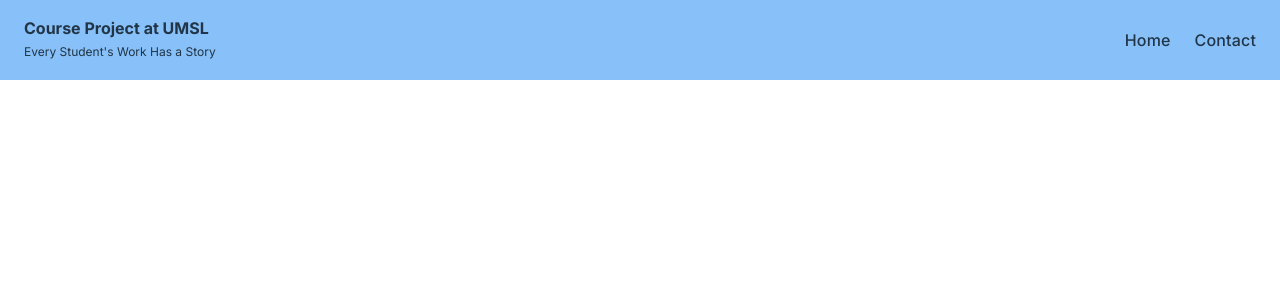
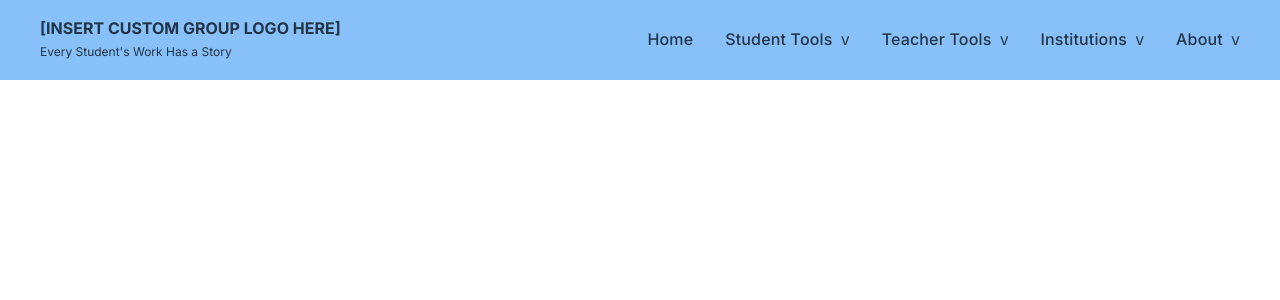
Before and after one commit to nvlodek/software-development-course-proj, a React (Create React App) app: page / in a window 1280 px wide. Shown: the top 300 px of the page. Built offline with nearby package versions, Linux system fonts and the light colour scheme.

Commit message:
navbar structure with dropdowns

```diff
--- a/src/components/Navbar.css
+++ b/src/components/Navbar.css
@@ -1,49 +1,108 @@
 .navbar {
     display: flex;
     align-items: center;
+    justify-content: space-between;
     background-color: var(--color-primary);
-    justify-content: space-between;
     height: var(--navbar-height);
     width: 100%;
     position: sticky;
     top: 0;
     z-index: 50;
     box-sizing: border-box;
-    padding: 0 24px;
+    padding: 0 40px;
+}
+
+/* Logo */
+.navbar-logo {
+    display: flex;
+    flex-direction: column;
 }
 
 .navbar-logo-title {
     font-weight: 700;
     font-size: 16px;
+    color: var(--color-text);
 }
 
 .navbar-logo-subtitle {
     font-size: 12px;
+    color: var(--color-text);
 }
 
+/* Nav Links */
 .navbar-links {
     display: flex;
     list-style: none;
-    gap: 24px;
+    gap: 32px;
+    margin: 0;
+    padding: 0;
 }
 
-.navbar-links a {
+.nav-item {
+    position: relative;
+}
+
+.nav-item a {
     text-decoration: none;
     color: var(--color-text);
     font-weight: var(--font-weight-nav);
     font-size: var(--font-size-base);
     letter-spacing: var(--letter-spacing-base);
+    white-space: nowrap;
 }
 
+/* Nav item hover highlight */
+.nav-item:hover > a {
+    background-color: white;
+    color: #1a73e8;
+    padding: 4px 12px;
+    border-radius: 4px;
+}
+
+.arrow {
+    font-size: 12px;
+    margin-left: 4px;
+}
+
+/* Dropdown */
+.dropdown {
+    position: absolute;
+    top: 100%;
+    left: 0;
+    background-color: white;
+    list-style: none;
+    padding: 8px 0;
+    margin: 0;
+    min-width: 200px;
+    box-shadow: 0 4px 12px rgba(0, 0, 0, 0.1);
+    z-index: 100;
+    border-radius: 4px;
+}
+
+.dropdown li a {
+    display: block;
+    padding: 10px 16px;
+    color: var(--color-text);
+    white-space: nowrap;
+    text-decoration: none;
+}
+
+.dropdown li a:hover {
+    background-color: #f0f7ff;
+    color: #1a73e8;
+}
+
+/* Hamburger */
 .hamburger {
     display: none;
     background: none;
     border: none;
     font-size: 24px;
     cursor: pointer;
+    color: var(--color-text);
 }
 
-/* mobile */
+/* Mobile */
 @media (max-width: 768px) {
     .navbar-links {
         display: none;
@@ -53,12 +112,21 @@
         left: 0;
         width: 100%;
         background-color: var(--color-primary);
+        padding: 16px;
+        gap: 16px;
     }
-    .navbar-links.open{
+
+    .navbar-links.open {
         display: flex;
     }
+
     .hamburger {
         display: block;
-        margin-left: auto;
+    }
+
+    .dropdown {
+        position: static;
+        box-shadow: none;
+        padding-left: 16px;
     }
 }
--- a/src/components/Navbar.jsx
+++ b/src/components/Navbar.jsx
@@ -1,19 +1,81 @@
 import React, { useState } from 'react';
 import './Navbar.css'
 
+
+const navLinks = [
+    { label: 'Home', href:'/'},
+    { label: 'Student Tools', dropdown: [
+            { label: 'Start Writing', href: '#'},
+            { label: 'Start Coding', href: '#'},
+            { label: 'Extension for Google Docs', href: '#'},
+            { label: 'Process Feedback Extension', href: '#'},
+            {label: 'Student Guides', href: '#'},
+        ],
+    },
+    { label: 'Teacher Tools', dropdown: [
+            { label: 'Create an Editor', href: '#'},
+            { label: 'Create an Assignment', href: '#'},
+            { label: 'Extension for Google Docs', href: '#'},
+            { label: 'Extension for LMS', href: '#'},
+            { label: 'Upcoming Webinar', href: '#'},
+            { label: 'Teacher Guides', href: '#'},
+        ],
+    },
+    { label: 'Institutions', dropdown: [
+            {label: 'Canvas Users', href: '#'},
+            {label: 'DTL Users', href: '#'},
+            {label: 'Moodle Users', href: '#'},
+            {label: 'Blackboard Users', href: '#'},
+            {label: 'Google Docs Users', href: '#'},
+            {label: 'LTI Access', href: '#'},
+            {label: 'Institutional Docs', href: '#'},
+        ],
+    },
+    { label: 'About', dropdown: [
+            { label: 'About the Project', href: '#'},
+            { label: 'Related Research', href: '#'},
+            { label: 'Team', href: '#'},
+            { label: 'Contact Us', href: '#'},
+        ],
+    },
+];
+
 function Navbar() {
     const [menuOpen, setMenuOpen] = useState(false);
+    const [activeDropdown, setActiveDropdown] = useState(null);
 
     return (
         <nav className = "navbar">
+            {/* Logo */}
             <div className='navbar-logo'>
-            <div className="navbar-logo-title">Course Project at UMSL</div>
+            <div className="navbar-logo-title">[INSERT CUSTOM GROUP LOGO HERE]</div>
             <div className="navbar-logo-subtitle">Every Student's Work Has a Story</div>
             </div>
-            <ul className={`navbar-links ${menuOpen ? 'open': ''}`}>
-              <li><a href="/">Home</a></li>
-                <li><a href="/contact">Contact</a> </li>
+            {/* Desktop links */}
+            <ul className={`navbar-links ${menuOpen ? 'open' : ''}`}>
+                {navLinks.map((link) =>
+                    <li
+                       key={link.label}
+                       className={`nav-item ${link.dropdown ? 'has-dropdown': ''}`}
+                       onMouseEnter={() => link.dropdown && setActiveDropdown(link.label)}
+                       onMouseLeave={() => setActiveDropdown(null)}
+                    >
+                        <a href={link.href || '#'}>
+                            {link.label} {link.dropdown && <span className="arrow">V</span>}
+                        </a>
+                        {link.dropdown && activeDropdown == link.label && (
+                            <ul className='dropdown'>
+                                {link.dropdown.map((item) => (
+                                    <li key={item.label}>
+                                        <a href={item.href}>{item.label}</a>
+                                    </li>
+                                ))}
+                            </ul>
+                        )}
+                    </li>
+                )}
             </ul>
+            {/* Hamburger */}
             <button className='hamburger' onClick={() => {setMenuOpen(!menuOpen)}}>
                 ☰
             </button>
--- a/src/styles/global.css
+++ b/src/styles/global.css
@@ -7,7 +7,7 @@
 }
 
 body {
-    font-family: var(--font-main);
+    font-family: var(--font-main), serif;
     font-size: var(--font-size-base);
     color: var(--color-text);
     line-height: var(--line-height-base);
```
